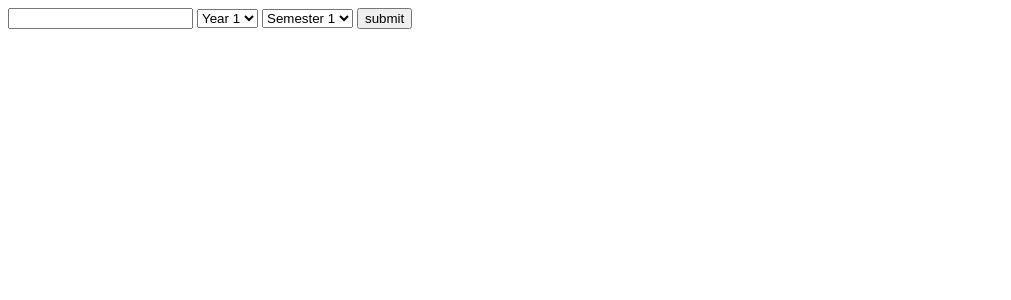
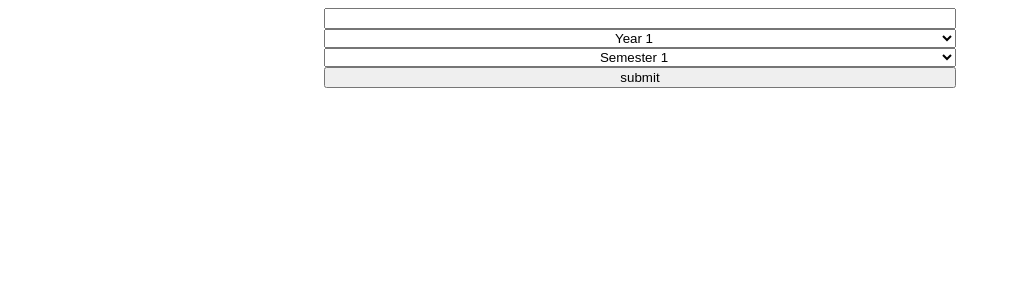
Before and after one commit to DoubleSidedCoin/ca229_website, a Django app: template StudentLife_DjangoHome/templates/StudentLifeApp/timetable.html in a window 1280 px wide. Shown: the top 300 px of the page, without its empty margins (0-1011 px from the left). Run offline with Django 3.2, Linux system fonts and the light colour scheme; the template is opened without the code that fills it, so the values that code supplies are empty.

Commit message:
continued work on timetables.html

```diff
--- a/StudentLife_DjangoHome/templates/StudentLifeApp/timetable.html
+++ b/StudentLife_DjangoHome/templates/StudentLifeApp/timetable.html
@@ -1,7 +1,7 @@
 <!DOCTYPE = html>
     <head>
         <title>
-            Pass Timetable
+            Timetable
         </title>
 
         <script type="text/javascript">
@@ -11,27 +11,61 @@
                 var sem = document.getElementById('sem').value;
                 window.location = "https://www101.dcu.ie/timetables/feed.php?prog=" + prog + "&per=" + year + "&" + sem + "&hour=1-28&template=student";
             }
-            //'https://www101.dcu.ie/timetables/feed.php?prog=_&per=_&_&hour=1-28&template=student'
         </script>
+
+        <style>
+            .prog {
+                display: block;
+                width: 50%;
+                margin-left: auto;
+                margin-right: auto;
+                text-align:center;
+            }
+
+            .year {
+                display: block;
+                width: 50%;
+                margin-left: auto;
+                margin-right: auto;
+                text-align:center;
+            }
+
+            .sem {
+                display: block;
+                width: 50%;
+                margin-left: auto;
+                margin-right: auto;
+                text-align:center;
+            }
+
+            .submit {
+                display: block;
+                width: 50%;
+                margin-left: auto;
+                margin-right: auto;
+                text-align:center;
+            }
+
+        </style>
 
     </head>
 
     <body>
-        <input type="text" id="prog" />
+        <input type="text" id="prog" class="prog" />
 
-        <!-- <input type="text" id="year" /> -->
-
-        <select name="year" id = "year">
+        <select name="year" id = "year" class = "year" align="center">
             <option value="1">Year 1</option>
             <option value="2">Year 2</option>
+            <option value="3">Year 3</option>
+            <option value="4">Year 4</option>
         </select>
 
-        <select name="year" id = "sem">
+        <select name="year" id = "sem" class = "sem" align="center">
             <option value="week1=1&week2=12">Semester 1</option>
             <option value="week1=20&week2=31">Semester 2</option>
         </select>
 
-        <input type="submit" value="submit" onclick="goToPage();" />
+        <input type="submit" value="submit" onclick="goToPage();" class="submit" align="center" />
 
     </body>
 </html>
```
